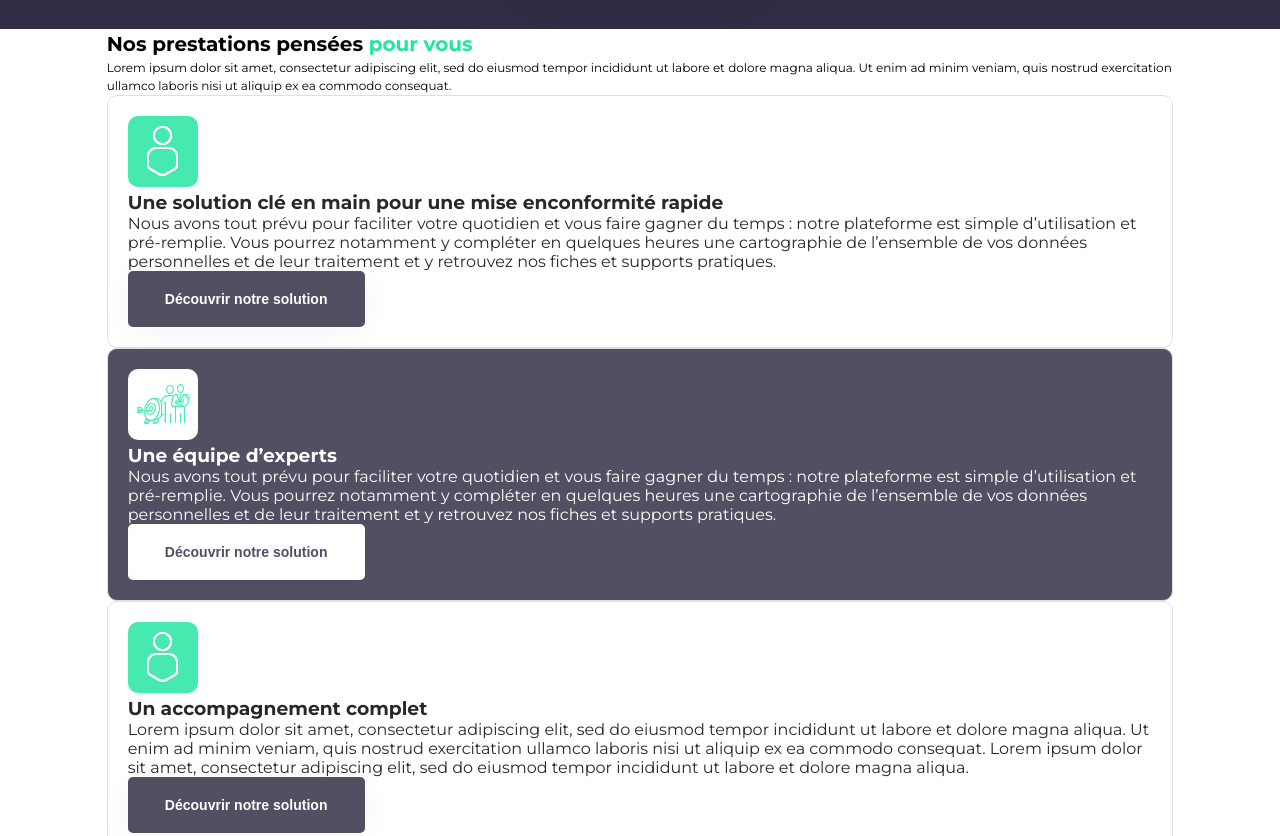
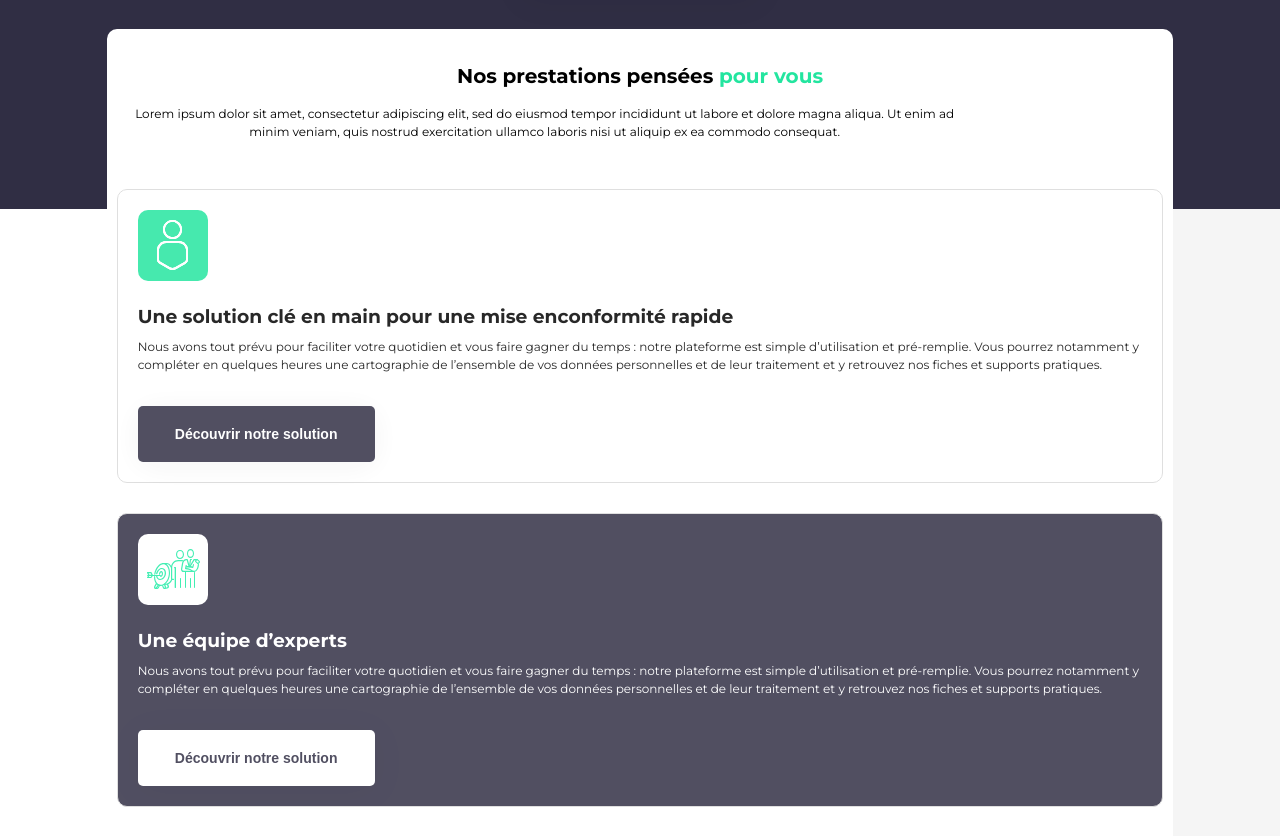
Before and after one commit to la2spaille/subskill.la2spaille.com, a plain HTML site: page index.html in a window 1280 px wide. Shown: the part 1204-2040 px from the top of the page. Drawn offline with Linux system fonts and the light colour scheme.

Commit message:
🔝 update

```diff
--- a/css/style.css
+++ b/css/style.css
@@ -307,10 +307,54 @@ li>a {
 }
 
 /* Strength */
+.l-strength {
+    max-width: 1440px;
+    margin: auto;
+    position: relative;
+
+}
+.l-strength::before {
+    content: '';
+    height: 180px;
+    position: absolute;
+    background: var(--primary);
+    width: 100%;
+    top: 0;
+    z-index: 1;
+}
+.l-strength::after {
+    content: '';
+    height: 100%;
+    position: absolute;
+    background: var(--tertiary);
+    width: 20%;
+    top: 0;
+    right: 0;
+    z-index: 0;
+    max-width:331px ;
+}
 .l-strength .l-rl {
     padding: 0 8.3333%;
-    max-width: 1440px;
-    margin: auto;
+
+}
+.w-strength_header {
+    margin: 0 0 48px;
+}
+.w-strength_header h1 {
+    margin: 0 0 14px;
+}
+.w-strength_header p {
+    max-width: 856px;
+}
+
+
+.w-strength {
+    position: relative;
+    z-index: 2;
+    background: var(--light);
+    border-radius: 10px 10px 0  0;
+    padding: 32px 10px 0;
+
 }
 .card-strength {
     border: 1px solid #D9D9D9;
@@ -325,7 +369,15 @@ li>a {
 }
 .w-strength_icon {
     width: 70px;
+    margin: 0 0 20px;
 }
+.strength_title {
+    margin: 0 0 10px;
+}
+.card-strength  > .w--c-btn {
+    padding: 32px 0 0;
+}
+
 /* About */
 
 /* Video Player */
--- a/index.html
+++ b/index.html
@@ -145,7 +145,8 @@
                 <section class="l-strength">
                     <div class="l-rl">
                         <div class="l-tb">
-                            <div class="w-strength_header">
+                            <div class="w-strength">
+                                <div class="w-strength_header f-center">
                                     <h1 class="f-h1">
                                         <span>Nos prestations pensées </span>
                                         <span class="f-color_secondary">pour vous</span>
@@ -158,7 +159,7 @@
                                     </p>
                                 </div>
                                 <div class="w-strength_list">
-                                <div class="w--card-strength">
+                                    <div class="w--card-strength m:mb">
                                         <div class="card-strength">
                                             <div class="w-strength_icon">
                                                 <svg xmlns="http://www.w3.org/2000/svg" width="70" height="71"
@@ -194,7 +195,7 @@
                                             </div>
                                             <h3 class="strength_title"><span>Une solution clé en main pour une mise
                                                     enconformité rapide</span></h3>
-                                        <p><span>Nous avons tout prévu pour faciliter votre quotidien et vous faire
+                                            <p class="f-base f-color_dark"><span>Nous avons tout prévu pour faciliter votre quotidien et vous faire
                                                     gagner
                                                     du temps : notre plateforme est simple d’utilisation et pré-remplie.
                                                     Vous
@@ -207,7 +208,7 @@
                                             </div>
                                         </div>
                                     </div>
-                                <div class="w--card-strength">
+                                    <div class="w--card-strength m:mb">
                                         <div class="card-strength card-strength__dark">
                                             <div class="w-strength_icon">
                                                 <svg xmlns="http://www.w3.org/2000/svg" width="70" height="71"
@@ -294,7 +295,7 @@
                                                 </svg>
                                             </div>
                                             <h3 class="strength_title"><span>Une équipe d’experts</span></h3>
-                                        <p><span>Nous avons tout prévu pour faciliter votre quotidien et vous faire
+                                            <p class="f-base"><span>Nous avons tout prévu pour faciliter votre quotidien et vous faire
                                                     gagner
                                                     du temps : notre plateforme est simple d’utilisation et pré-remplie.
                                                     Vous
@@ -342,14 +343,20 @@
                                                 </svg>
                                             </div>
                                             <h3 class="strength_title"><span>Un accompagnement complet</span></h3>
-                                        <p><span>Lorem ipsum dolor sit amet, consectetur adipiscing elit, sed do eiusmod tempor incididunt ut labore et dolore magna aliqua. Ut enim ad minim veniam, quis nostrud exercitation ullamco laboris nisi ut aliquip ex ea commodo consequat.
-                                            Lorem ipsum dolor sit amet, consectetur adipiscing elit, sed do eiusmod tempor incididunt ut labore et dolore magna aliqua.</span></p>
+                                            <p class="f-base f-color_dark"><span>Lorem ipsum dolor sit amet, consectetur adipiscing elit, sed do eiusmod
+                                                    tempor incididunt ut labore et dolore magna aliqua. Ut enim ad minim
+                                                    veniam, quis nostrud exercitation ullamco laboris nisi ut aliquip ex ea
+                                                    commodo consequat.
+                                                    Lorem ipsum dolor sit amet, consectetur adipiscing elit, sed do eiusmod
+                                                    tempor incididunt ut labore et dolore magna aliqua.</span></p>
                                             <div class="w--c-btn">
                                                 <button class="c-btn c-btn__dark">Découvrir notre solution</button>
                                             </div>
                                         </div>
                                     </div>
                                 </div>
+                            </div>
+
                         </div>
                     </div>
                 </section>
@@ -974,12 +981,12 @@
                                         <input class="email_input f-400 f-color_dark" type="email" name="email"
                                             id="email" placeholder="Renseignez votre email">
                                     </div>
-                                    <div class="w-checkbox w-input m:mb">
+                                    <label class="w-checkbox w-input m:mb">
                                         <input type="checkbox" name="" id="">
                                         <p class="f-base"><span>En m'inscrivant à cette newsletter, j'accepte de
                                                 recevoir des communications email et des offres exclusives de la part de
                                                 la marque</span></p>
-                                    </div>
+                                    </label>
                                     <div class="w--c-btn">
                                         <button type="submit" class="c-btn c-btn__dark">Envoyer</button>
                                     </div>
```
Lines whose indentation alone changed are shown as unchanged.
